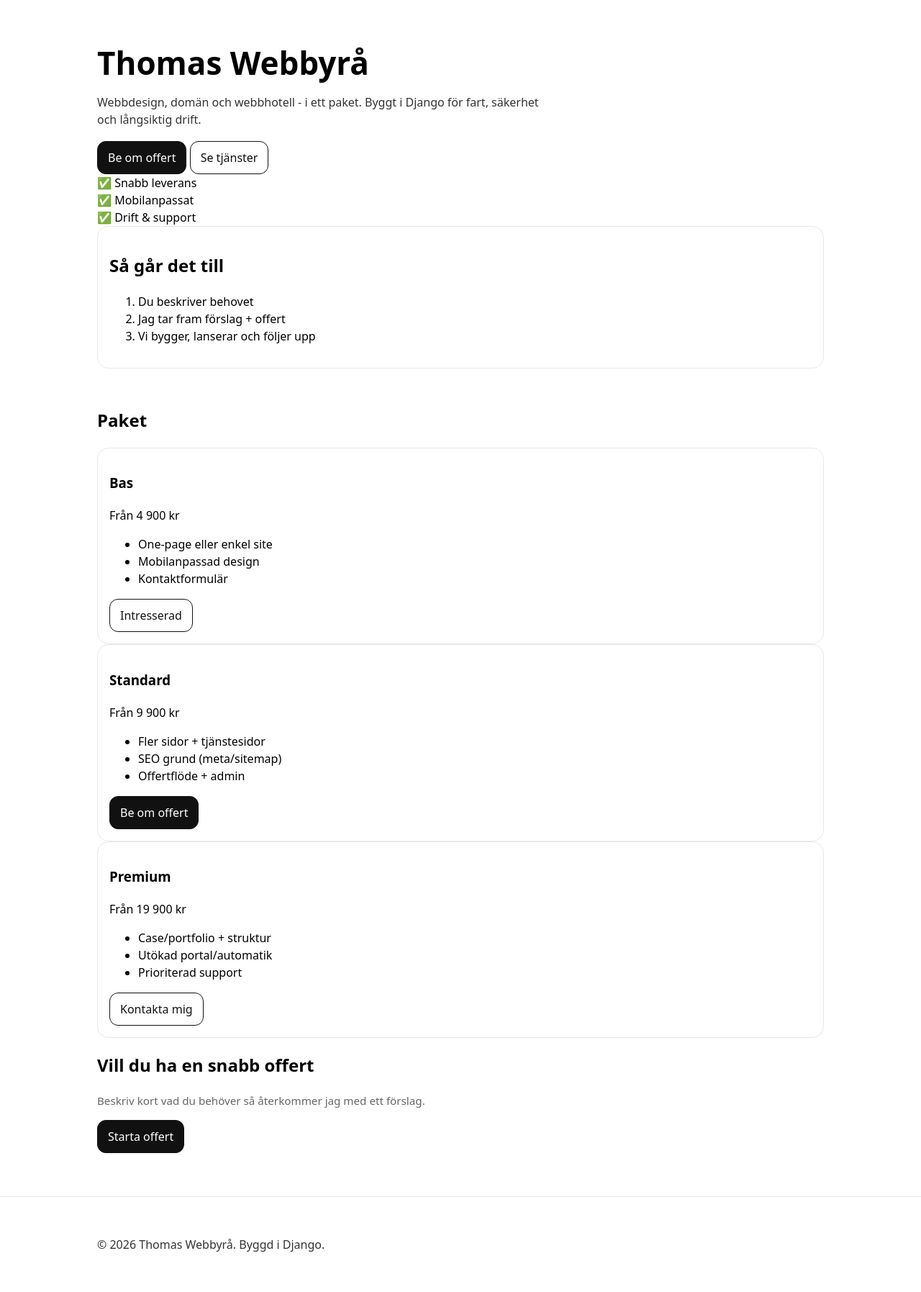
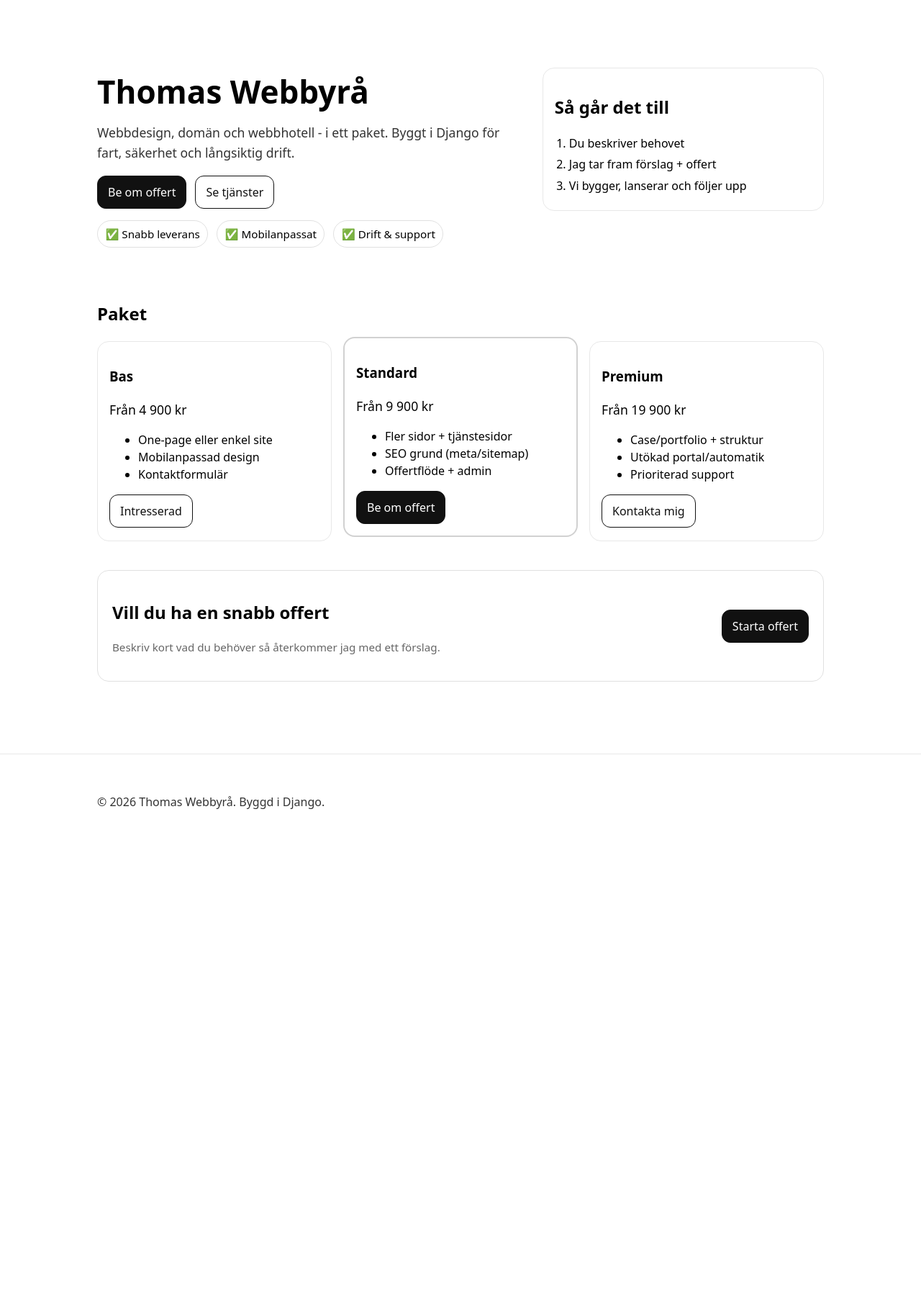
Before and after one commit to creanorcode/thomas_webbyra_public, a Django app: page / in a window 1280 px wide. Shown: the part 49-1844 px from the top of the page at 72% size. After the commit the page ends 1173 px from the top, so only its background shows below. Run offline with Django 5.2, Linux system fonts and the light colour scheme; parts of the project's set-up code (start-up, migrations or seed data) failed here and were passed over.

Commit message:
Style: add hero, pricing, and CTA components styling.

```diff
--- a/static/css/style.css
+++ b/static/css/style.css
@@ -204,3 +204,99 @@
         grid-template-columns: 1fr;
     }
 }
+
+/* --- Layout sections --- */
+.section {
+    margin: 2.5rem 0;
+}
+
+.hero {
+    display: grid;
+    grid-template-columns: 1.2fr 0.8fr;
+    gap: 2rem;
+    align-items: start;
+    margin: 2.5rem 0;
+}
+
+.lead {
+    font-size: 1.1rem;
+    line-height: 1.6;
+    margin: 0.75rem 0 1.25rem;
+}
+
+.hero__actions {
+    display: flex;
+    gap: 0.75rem;
+    flex-wrap: wrap;
+    margin-bottom: 1rem;
+}
+
+.usp-row {
+    display: flex;
+    gap: 0.75rem;
+    flex-wrap: wrap;
+    margin-top: 1rem;
+}
+
+.usp {
+    padding: 0.4rem 0.65rem;
+    border: 1px solid rgba(0,0,0,0.12);
+    border-radius: 999px;
+    font-size: 0.95rem;
+}
+
+/* --- Steps --- */
+.steps {
+    margin: 0.75rem 0 0;
+    padding-left: 1.25rem;
+}
+
+.steps li {
+    margin: 0.35rem 0;
+}
+
+/* --- Pricing --- */
+.pricing {
+    display: grid;
+    grid-template-columns: repeat(3, 1fr);
+    gap: 1rem;
+    margin-top: 1rem;
+}
+
+.price__tag {
+    font-size: 1.1rem;
+    margin: 0.35rem 0 0.75rem;
+}
+
+.price--featured {
+    transform: translateY(-6px);
+    border: 2px solid rgba(0,0,0,0.18);
+}
+
+/* --- CTA band --- */
+.cta-band {
+    display: flex;
+    justify-content: space-between;
+    align-items: center;
+    gap: 1.5rem;
+    padding: 1.25rem 1.25rem;
+    border: 1px solid rgba(0,0,0,0.12);
+    border-radius: 16px;
+    margin: 2.5rem 0;
+}
+
+/* --- Responsive --- */
+@media (max-width: 900px) {
+    .hero {
+        grid-template-columns: 1fr;
+    }
+
+    .pricing {
+        grid-template-columns: 1fr;
+    }
+
+    .cta-band {
+        flex-direction: column;
+        align-items: flex-start;
+    }
+}
```
